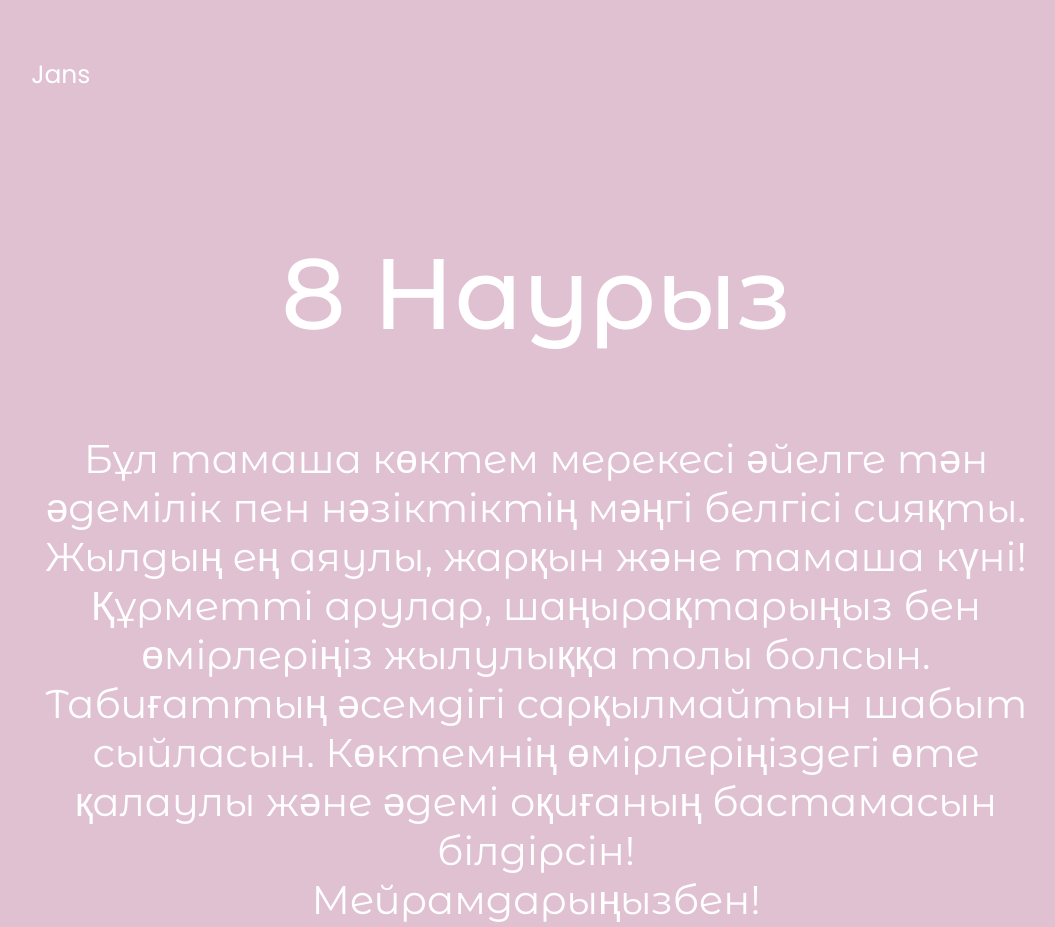
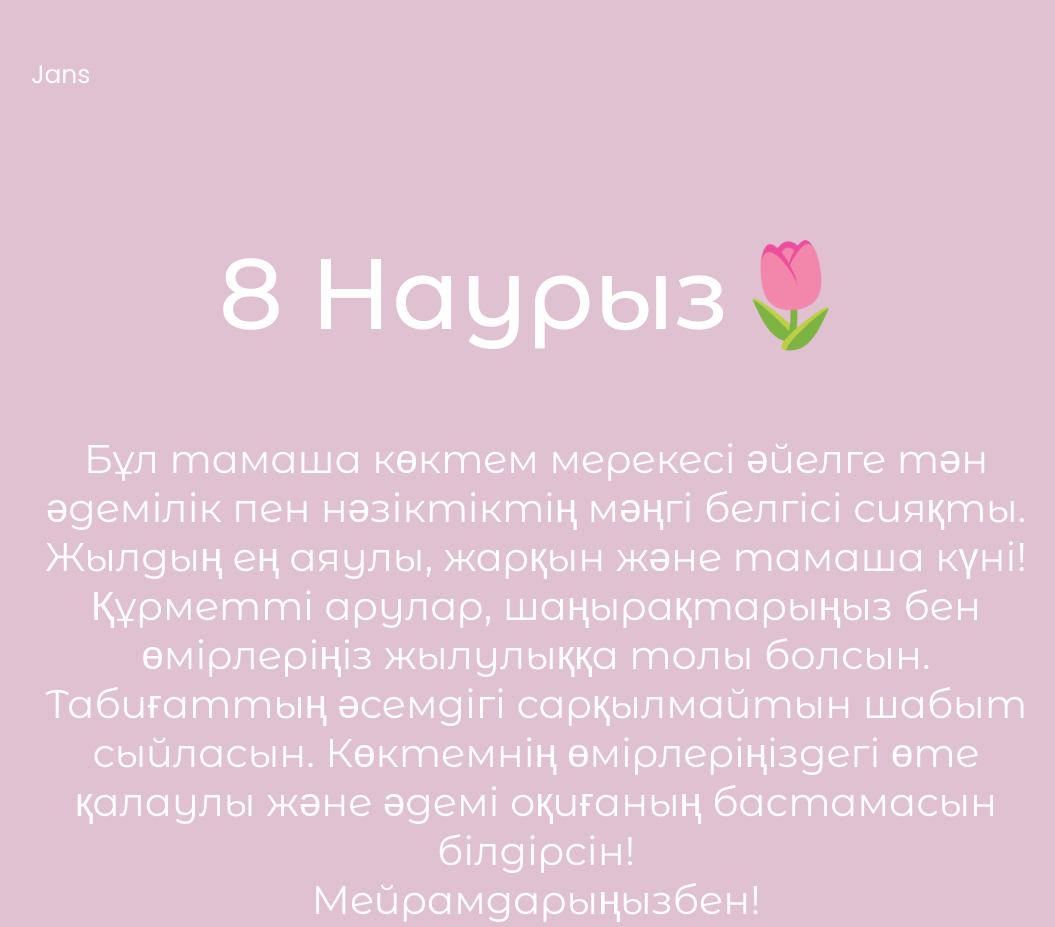
Before and after one commit to Zhansugirov001/zha, a plain HTML site: page aisaule.html in a window 1280 px wide. Shown: the top 927 px of the page, without its empty margins (104-1159 px from the left). Drawn offline with nearby package versions, Linux system fonts and the light colour scheme.

Commit message:
Update aisaule.html

```diff
--- a/aisaule.html
+++ b/aisaule.html
@@ -16,7 +16,7 @@
         <a href="#">Jans</a>
     </header>
     <section class="nauryz">
-        <h1 class="soz">8 Наурыз</h1>
+        <h1 class="soz">8 Наурыз🌷</h1>
         <p class="sozn">Бұл тамаша көктем мерекесі әйелге тән әдемілік пен нәзіктіктің мәңгі белгісі сияқты. Жылдың ең аяулы, жарқын және тамаша күні!<br>
             Құрметті арулар,  шаңырақтарыңыз бен өмірлеріңіз жылулыққа толы болсын. Табиғаттың әсемдігі сарқылмайтын шабыт сыйласын. Көктемнің өмірлеріңіздегі өте қалаулы және әдемі оқиғаның бастамасын білдірсін!<br>
             Мейрамдарыңызбен!</p>
```
